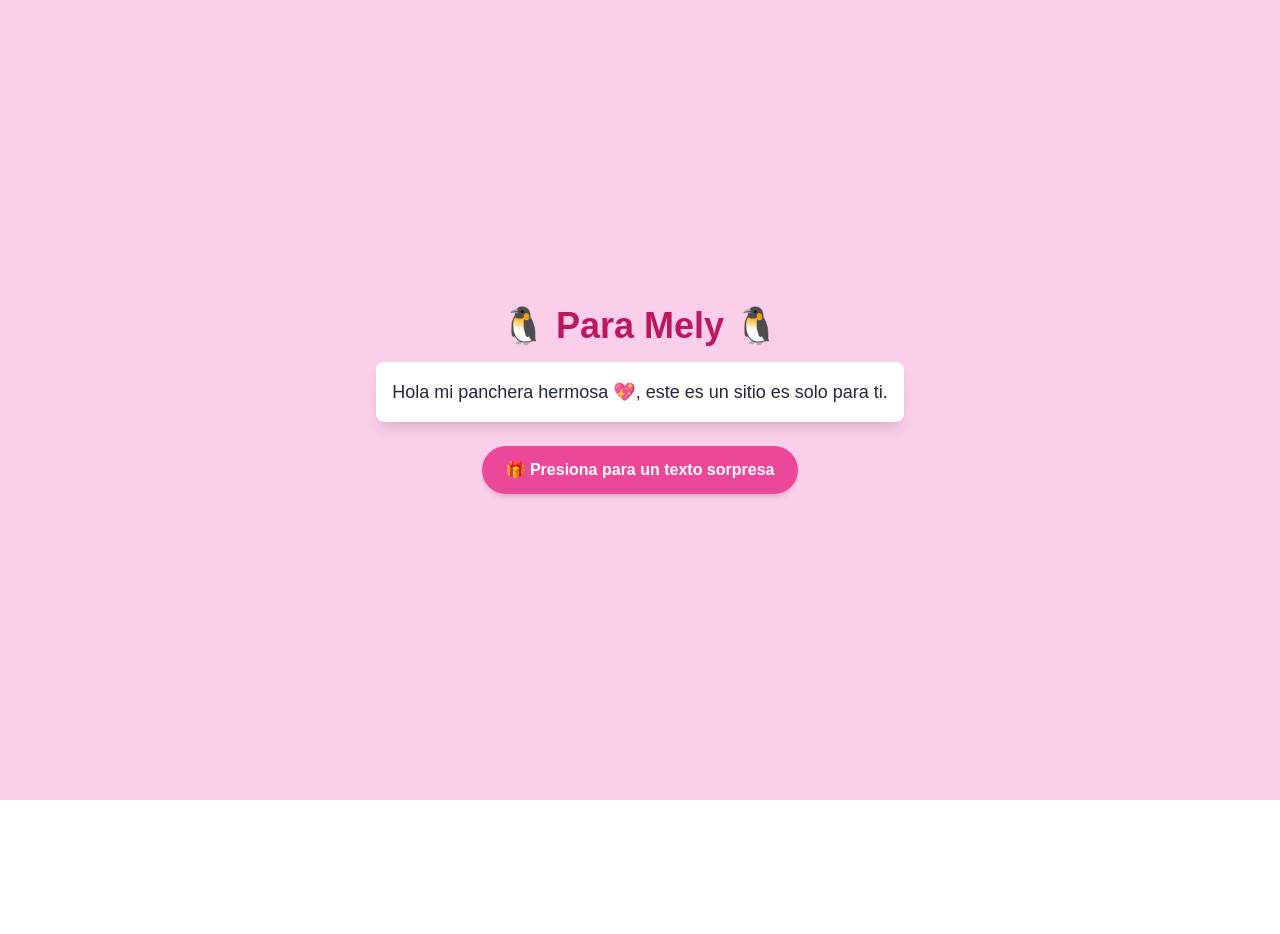
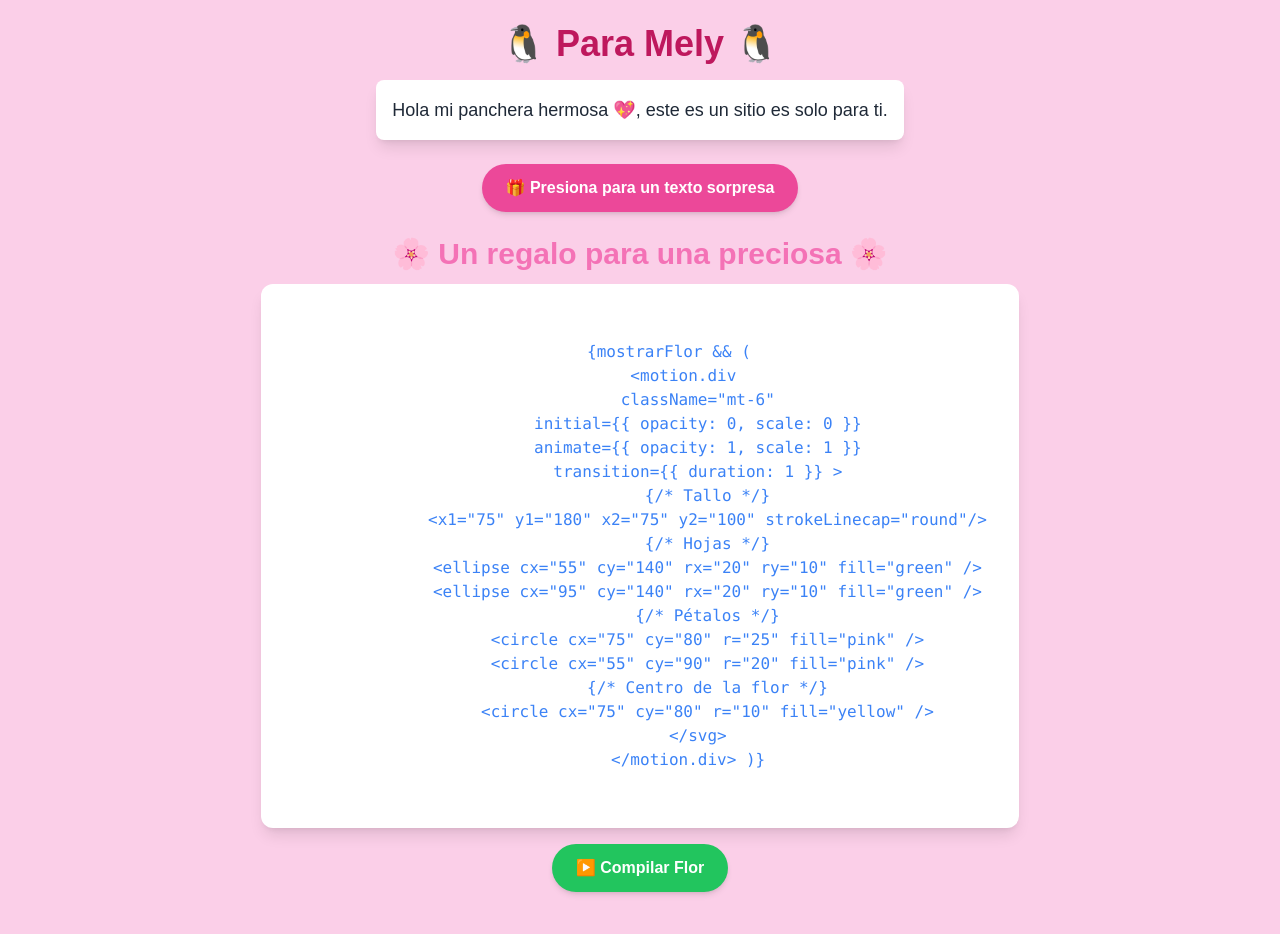
Before and after one commit to FersoNyN/sitio-mely, a Next.js app: page / in a window 1280 px wide. Shown: the top 934 px of the page. Before the commit the page ends 800 px from the top, so only its background shows below. Built offline with nearby package versions, Linux system fonts and the light colour scheme.

Commit message:
Working V1.1 Security Save

```diff
--- a/package.json
+++ b/package.json
@@ -9,6 +9,7 @@
     "lint": "next lint"
   },
   "dependencies": {
+    "framer-motion": "^12.4.1",
     "next": "15.1.6",
     "react": "^19.0.0",
     "react-dom": "^19.0.0",
--- /dev/null
+++ b/src/app/FlorAnimada.js
@@ -0,0 +1,83 @@
+"use client";
+
+import { useState } from "react";
+import { motion } from "framer-motion";
+
+export default function FlorAnimada() {
+    const [mostrarFlor, setMostrarFlor] = useState(false);
+
+    const codigoFlor = `
+      {mostrarFlor && (
+          <motion.div
+            className="mt-6"
+            initial={{ opacity: 0, scale: 0 }}
+            animate={{ opacity: 1, scale: 1 }}
+            transition={{ duration: 1 }} >
+              {/* Tallo */}
+              <x1="75" y1="180" x2="75" y2="100" strokeLinecap="round"/>
+              {/* Hojas */}
+              <ellipse cx="55" cy="140" rx="20" ry="10" fill="green" />
+              <ellipse cx="95" cy="140" rx="20" ry="10" fill="green" />
+              {/* Pétalos */}
+              <circle cx="75" cy="80" r="25" fill="pink" />
+              <circle cx="55" cy="90" r="20" fill="pink" />
+              {/* Centro de la flor */}
+              <circle cx="75" cy="80" r="10" fill="yellow" />
+            </svg>
+          </motion.div> )}
+    `;
+
+    return (
+      <div className="flex flex-col items-center justify-center min-h-auto text-white p-6">
+        <h1 className="text-3xl font-bold text-pink-400 mb-3">🌸 Un regalo para una preciosa 🌸</h1>
+
+        {/* Simulación de terminal */}
+        {!mostrarFlor && (
+          <motion.div
+            className="bg-white p-8 rounded-xl text-blue-500 font-mono shadow-lg"
+            initial={{ opacity: 1 }}
+            animate={{ opacity: mostrarFlor ? 0 : 1 }}
+            transition={{ duration: 0.5 }}
+          >
+            <pre>{codigoFlor}</pre>
+          </motion.div>
+        )}
+
+        {/* Botón para compilar */}
+        {!mostrarFlor && (
+          <button
+            onClick={() => setMostrarFlor(true)}
+            className="mt-4 px-6 py-3 bg-green-500 text-white font-semibold rounded-full shadow-md hover:bg-green-600 transition duration-300"
+          >
+            ▶️ Compilar Flor
+          </button>
+        )}
+
+        {/* Animación de la flor */}
+        {mostrarFlor && (
+          <motion.div
+            className="mt-4"
+            initial={{ opacity: 0, scale: 0 }}
+            animate={{ opacity: 1, scale: 1 }}
+            transition={{ duration: 1 }}
+          >
+            <svg width="150" height="200" viewBox="0 0 150 200" xmlns="http://www.w3.org/2000/svg">
+              {/* Tallo */}
+              <line x1="75" y1="180" x2="75" y2="100" stroke="green" strokeWidth="6" strokeLinecap="round" />
+              {/* Hojas */}
+              <ellipse cx="55" cy="140" rx="20" ry="10" fill="green" />
+              <ellipse cx="95" cy="140" rx="20" ry="10" fill="green" />
+              {/* Pétalos */}
+              <circle cx="75" cy="80" r="25" fill="pink" />
+              <circle cx="55" cy="90" r="20" fill="pink" />
+              <circle cx="95" cy="90" r="20" fill="pink" />
+              <circle cx="65" cy="60" r="20" fill="pink" />
+              <circle cx="85" cy="60" r="20" fill="pink" />
+              {/* Centro de la flor */}
+              <circle cx="75" cy="80" r="10" fill="yellow" />
+            </svg>
+          </motion.div>
+        )}
+      </div>
+    );
+  }
--- a/src/app/page.js
+++ b/src/app/page.js
@@ -1,6 +1,7 @@
 "use client";
 
 import { useState } from "react";
+import FlorAnimada from "./FlorAnimada";
 
 export default function Home() {
   const mensajes = [
@@ -55,6 +56,9 @@ export default function Home() {
       >
         🎁 Presiona para un texto sorpresa
       </button>
+
+      <FlorAnimada />
+
     </div>
   );
 }
```
Also changed, not shown: 1 other file (tests, documents, lock files or other folders).
